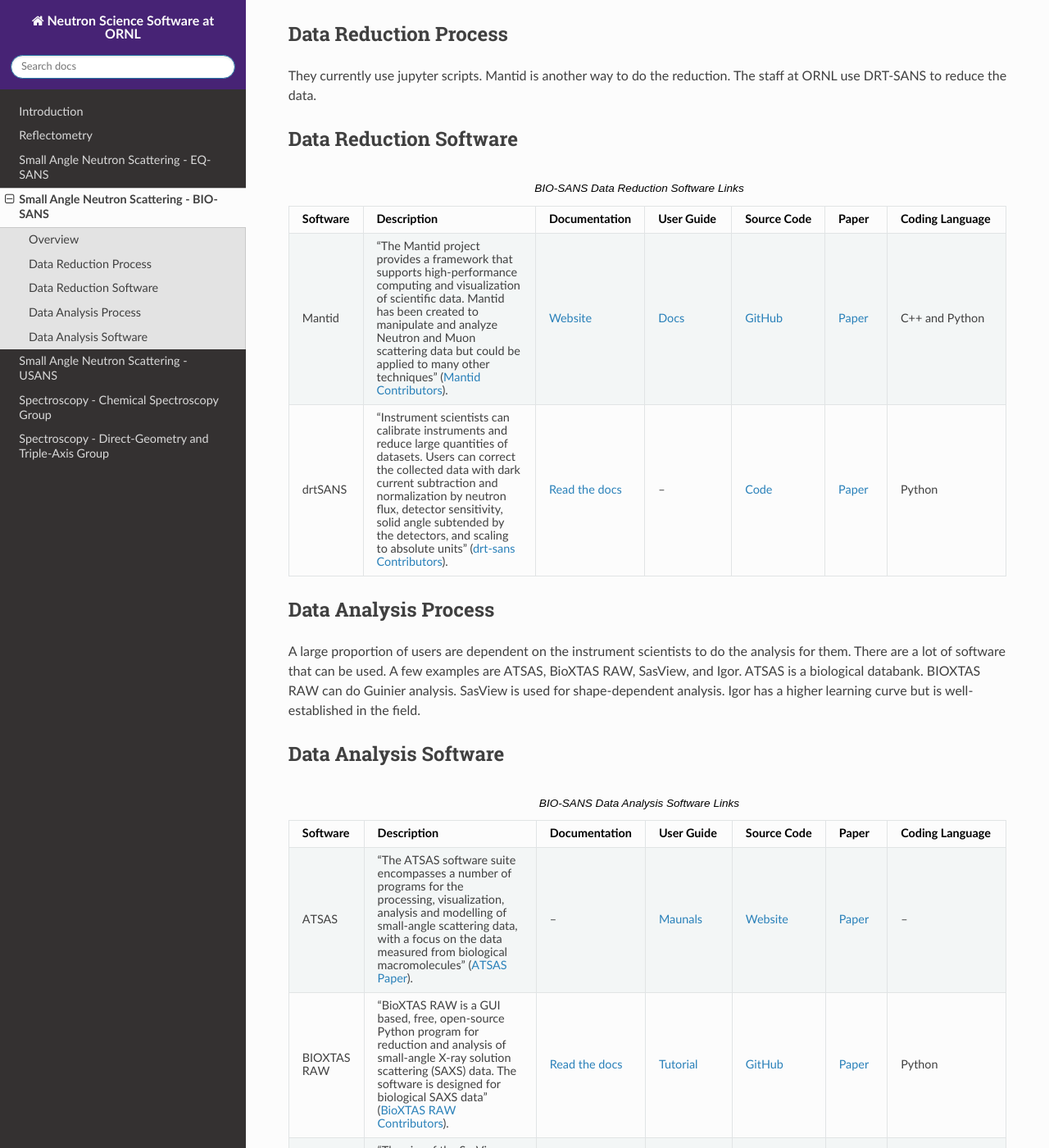
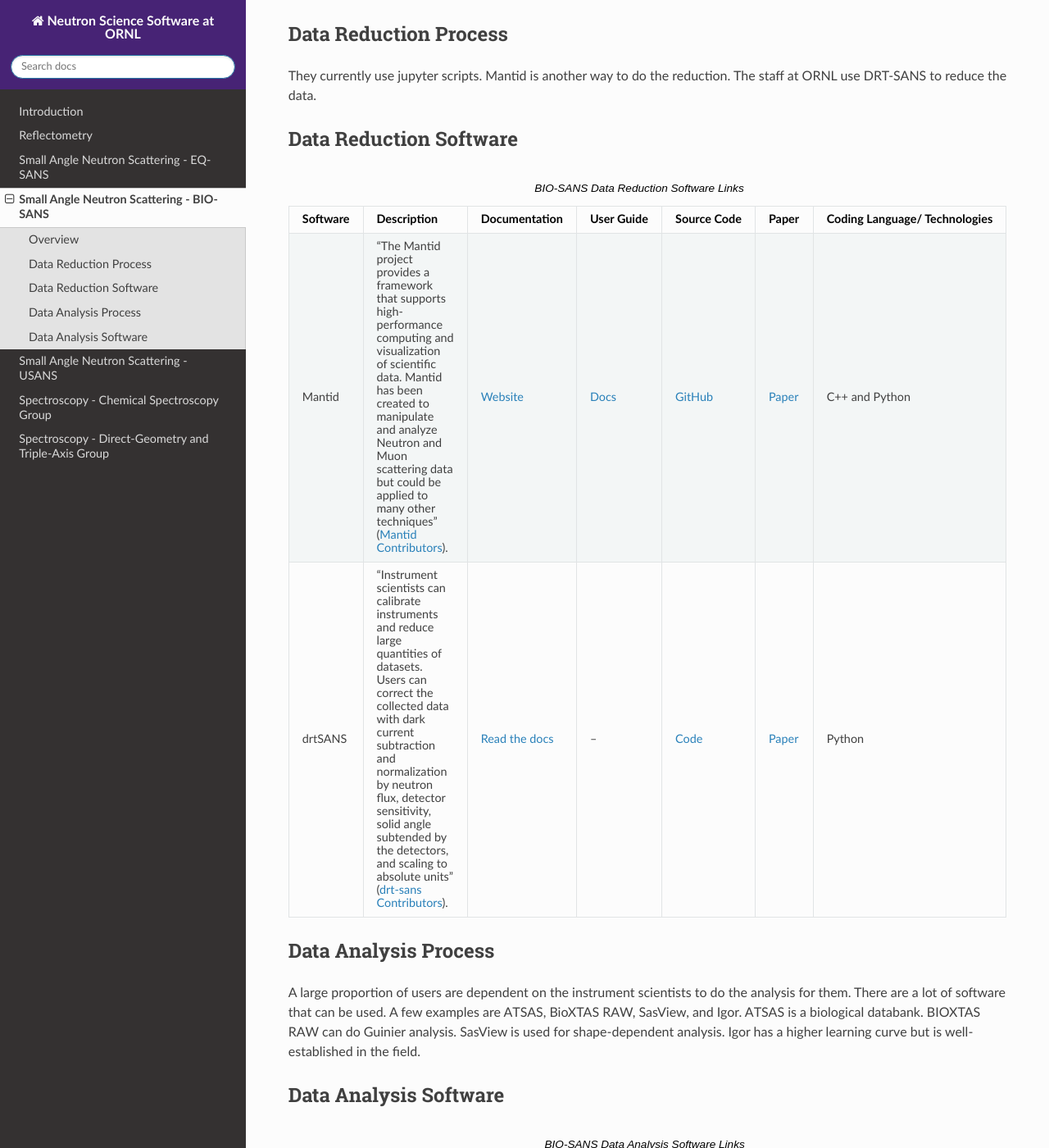
Before and after one commit to neutrons/neutrons-software-overview, a Sphinx documentation site: the page built from source/biosans.rst, in a window 1280 px wide and 1400 px high, scrolled down 239 px. Shown: the whole window at 82% size. Built offline with Sphinx 7.4.7 and the Read the Docs theme 2.0.0, drawn with Linux system fonts in a browser that asks for light colours; some of the changed text lies outside the part shown.

Commit message:
Update biosans.rst

```diff
--- a/source/biosans.rst
+++ b/source/biosans.rst
@@ -26,7 +26,7 @@
      - User Guide
      - Source Code
      - Paper
-     - Coding Language
+     - Coding Language/ Technologies
    * - Mantid
      - "The Mantid project provides a framework that supports high-performance computing and visualization of scientific data. Mantid has been created to manipulate and analyze Neutron and Muon scattering data but could be applied to many other techniques" (`Mantid Contributors <https://mantidproject.org/Mantid_About.html>`_).
      - `Website <https://developer.mantidproject.org/>`_
@@ -63,7 +63,7 @@
      - User Guide
      - Source Code
      - Paper
-     - Coding Language
+     - Coding Language/ Technologies
    * - ATSAS
      - "The ATSAS software suite encompasses a number of programs for the processing, visualization, analysis and modelling of small-angle scattering data, with a focus on the data measured from biological macromolecules" (`ATSAS Paper <https://pubmed.ncbi.nlm.nih.gov/33833657/>`_).
      - --
```
Also changed, not shown: other parts of source/biosans.rst (+1 -1 lines).
